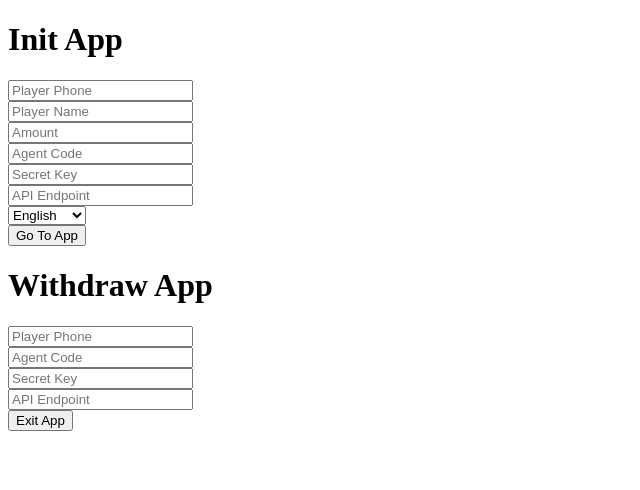
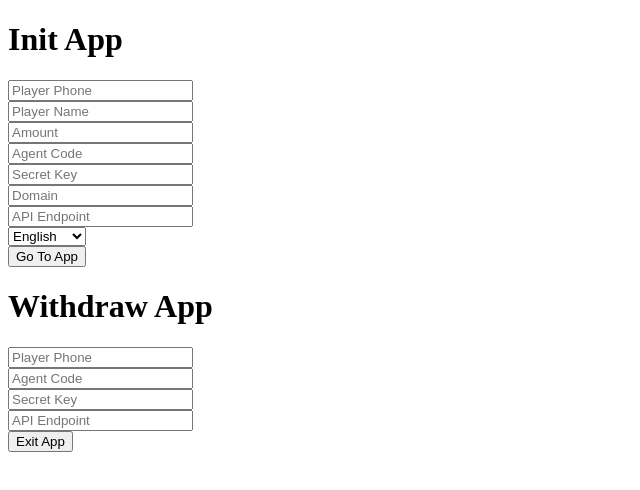
Before and after one commit to zeroboycoder/aio_init, a React (Vite) app: page / in a window 1280 px wide. Shown: the top 490 px of the page, without its empty margins (0-640 px from the left). Built offline with nearby package versions, Linux system fonts and the light colour scheme.

Commit message:
Add domain

```diff
--- a/src/app.jsx
+++ b/src/app.jsx
@@ -10,6 +10,7 @@ const App = () => {
   const [secretKey, setSecretKey] = useState();
   const [gameType, setGameType] = useState();
   const [endpoint, setEndpoint] = useState();
+  const [domain, setDomain] = useState();
   const [language, setLanguage] = useState("en");
 
   const clickHandler = async () => {
@@ -20,6 +21,7 @@ const App = () => {
         amount,
         agentCode,
         secretKey,
+        domain,
         gameType: "twod",
         language,
       };
@@ -112,6 +114,13 @@ const App = () => {
               onChange={(e) => setSecretKey(e.target.value)}
             />
           </div>
+          <div>
+            <input
+              type="text"
+              placeholder="Domain"
+              onChange={(e) => setDomain(e.target.value)}
+            />
+          </div>
           {/* <div>
             <input
               type="text"
```
